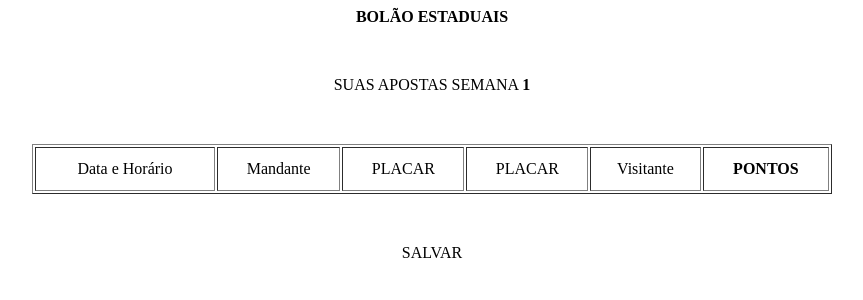
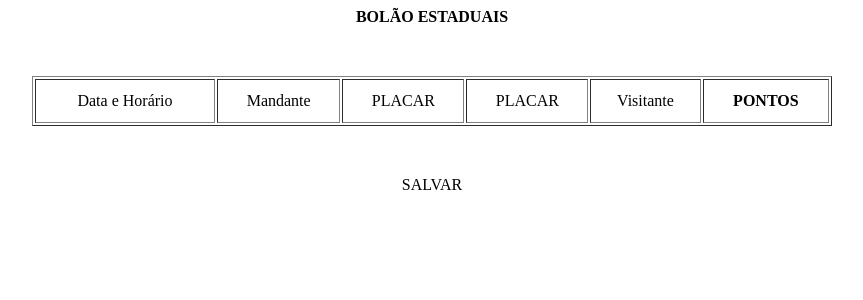
Before and after one commit to roneysco/bolao, a Python web app: template bolaosite/templates/bolaosite/jogos_list.html in a window 1280 px wide. Shown: the top 300 px of the page, without its empty margins (208-1071 px from the left). Run offline with Jinja, Linux system fonts and the light colour scheme; the template is opened without the code that fills it, so the values that code supplies are empty.

Commit message:
trying make the server see the html hahaha

```diff
--- a/bolaosite/templates/bolaosite/jogos_list.html
+++ b/bolaosite/templates/bolaosite/jogos_list.html
@@ -5,12 +5,7 @@
     <body>
         <p style="text-align: center;"><strong>BOLÃO ESTADUAIS</strong></p>
 		<p>&nbsp;</p>
-		<p style="text-align: center;">SUAS APOSTAS SEMANA <strong>1</strong></p>
-		<p style="text-align: center;">&nbsp;</p>
 
-		{% for jogo in jogos %}
-			<p style="text-align: center;">{{ jogo.data_hora }} {{ jogo.time1 }} APOSTA APOSTA {{ jogo.time2 }}</p>
-		{% endfor %}
 
 		<table style="height: 50px; width: 800px;" border="1" align="center">
 		<tbody>
@@ -22,17 +17,6 @@
 				<td style="text-align: center;">Visitante</td>
 				<td style="text-align: center;"><strong>PONTOS</strong></td>
 			</tr>
-			{% for jogo in jogos %}
-			<p style="text-align: center;">{{ jogo.data_hora }} {{ jogo.time1 }} APOSTA APOSTA {{ jogo.time2 }}</p>
-			<tr>
-				<td style="text-align: center;">{{ jogo.data_hora }}</td>
-				<td style="text-align: center;">{{ jogo.time1 }}</td>
-				<td style="text-align: center;">PLACAR</td>
-				<td style="text-align: center;">PLACAR</td>
-				<td style="text-align: center;">{{ jogo.time2 }}</td>
-				<td style="text-align: center;"><strong>PONTOS</strong></td>
-			</tr>
-			{% endfor %}
 		</tbody>
 		</table>
 
```
